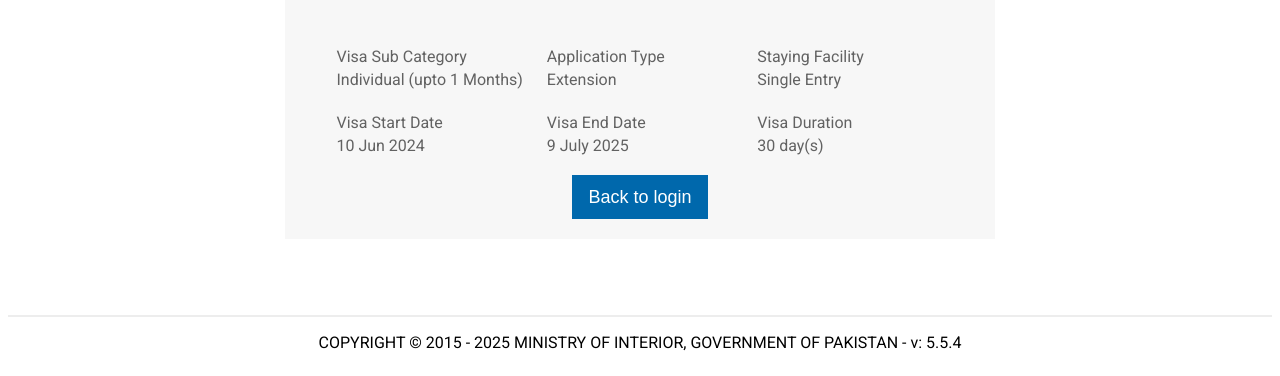
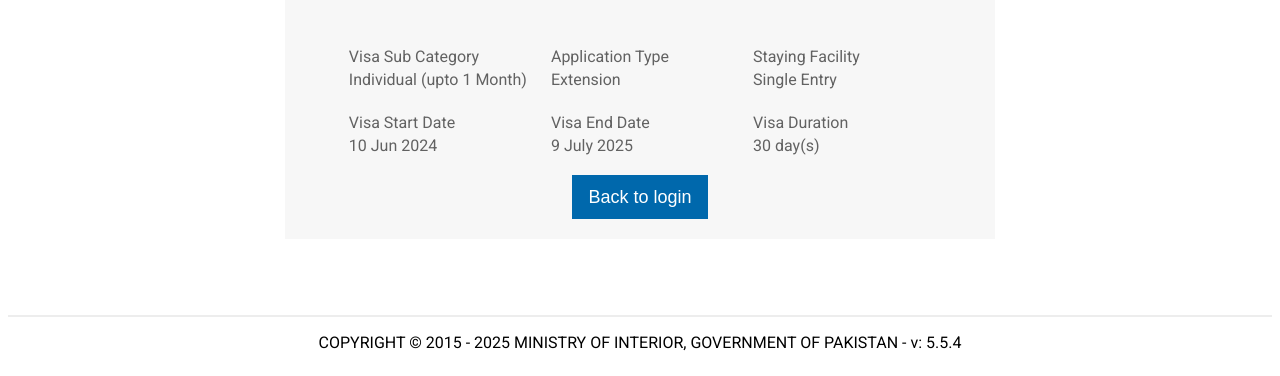
Before and after one commit to e-visas/verifyZ, a plain HTML site: page index.html in a window 1280 px wide. Shown: the part 495-871 px from the top of the page. Drawn offline with Linux system fonts and the light colour scheme.

Commit message:
date updated

```diff
--- a/index.html
+++ b/index.html
@@ -272,7 +272,7 @@
             <div class="grid-container">
                 <div class="grid-item pair">
                     <div class="label">Visa Sub Category</div>
-                    <div class="value">Individual (upto 1 Months)</div>
+                    <div class="value">Individual (upto 1 Month)</div>
                 </div>
                 <div class="grid-item pair">
                     <div class="label">Application Type</div>
```
Also changed, not shown: assets/person.gif.
